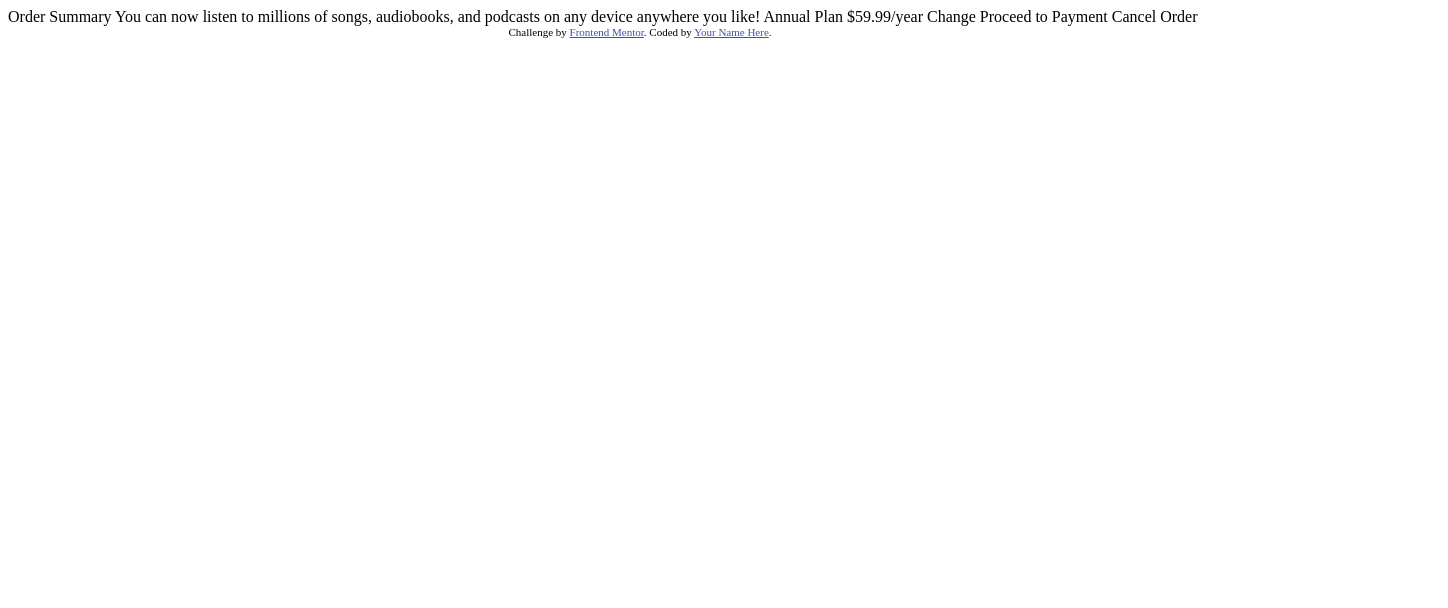
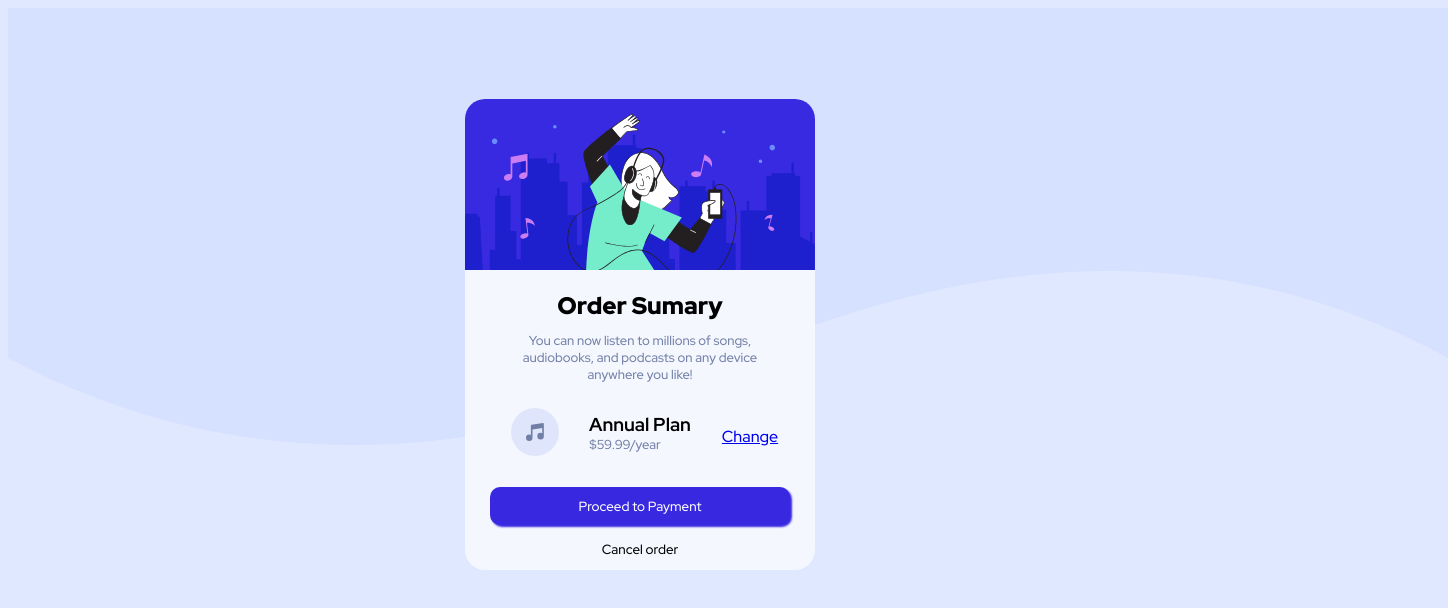
Before and after one commit to guedesyc/order-summary-component-main, a plain HTML site: page index.html in a window 1280 px wide. Shown: the whole page, 1448 px wide, since content can reach past the window. Drawn offline with Linux system fonts and the light colour scheme.

Commit message:
completed

```diff
--- a/index.html
+++ b/index.html
@@ -1,37 +1,27 @@
 <!DOCTYPE html>
-<html lang="en">
+<html lang="pt-br">
 <head>
   <meta charset="UTF-8">
-  <meta name="viewport" content="width=device-width, initial-scale=1.0"> <!-- displays site properly based on user's device -->
+  <meta name="viewport" content="width=device-width, initial-scale=1.0">
 
   <link rel="icon" type="image/png" sizes="32x32" href="./images/favicon-32x32.png">
+  <link rel="stylesheet" href="style.css">
 
   <title>Frontend Mentor | Order summary card</title>
-
-  <!-- Feel free to remove these styles or customise in your own stylesheet 👍 -->
-  <style>
-    .attribution { font-size: 11px; text-align: center; }
-    .attribution a { color: hsl(228, 45%, 44%); }
-  </style>
 </head>
 <body>
+  <img src="images/pattern-background-desktop.svg" alt="">
+  <main>
+    <img class="boneco" src="images/illustration-hero.svg" alt="">
+    <h1> Order Sumary</h1>
+    <h2>You can now listen to millions of songs, <br> audiobooks, and podcasts on any device <br> anywhere you like!</h2>
+    <h3>Annual Plan</h3>
+    <h4>$59.99/year</h4>
+    <img class="logo" src="images/icon-music.svg" alt="">
+    <a href="#">Change</a>
+    <button>Proceed to Payment</button>
 
-  Order Summary
-
-  You can now listen to millions of songs, audiobooks, and podcasts on any
-  device anywhere you like!
-
-  Annual Plan
-  $59.99/year
-
-  Change
-
-  Proceed to Payment
-  Cancel Order
-
-  <div class="attribution">
-    Challenge by <a href="https://www.frontendmentor.io?ref=challenge" target="_blank">Frontend Mentor</a>.
-    Coded by <a href="#">Your Name Here</a>.
-  </div>
+    <button class="button2">Cancel order</button>
+  </main>
 </body>
 </html>
--- /dev/null
+++ b/style.css
@@ -0,0 +1,94 @@
+@charset "UTF-8";
+@import url('https://fonts.googleapis.com/css2?family=Red+Hat+Display:wght@500;700;900&display=swap');
+
+:root{
+--cor1: hsl(225, 100%, 94%);
+--cor2: hsl(245, 75%, 52%);
+--cor3: hsl(225, 100%, 98%);
+--cor4: hsl(224, 23%, 55%);
+--cor5: hsl(223, 47%, 23%);
+}
+
+body{
+    background-color: var(--cor1);
+    background-size: cover;
+}
+
+main{
+    display: flex;
+    flex-direction: column;
+    align-items: center;
+    background-color: var(--cor1);
+}
+img{
+
+}
+.boneco{
+    display: flex;
+    margin: -350px 0px 0px 0px;
+    max-width: 350px;
+    border-start-start-radius: 20px;
+    border-start-end-radius: 20px;
+    background-color: var(--cor3);
+    padding: 0px 0px 300px 0px;
+    border-end-end-radius: 20px;
+    border-bottom-left-radius: 20px;
+}
+h1{
+    font-family: 'Red Hat Display', Arial, sans-serif;
+    font-weight: 900;
+    font-size: x-large;
+    text-align: center;
+    display: flex;
+    margin: -280px 0px 0px 0px;
+
+}
+h2{
+    font-family: 'Red Hat Display', Arial, sans-serif;
+    font-size: small;
+    font-weight: 500;
+    color: var(--cor4);
+    text-align: center;
+}
+h3{
+    font-family: 'Red Hat Display', Arial, sans-serif;
+    font-weight: 700;
+
+}
+h4{
+    display: flex;
+    font-family: 'Red Hat Display', Arial, sans-serif;
+    font-weight: 500;
+    font-size: small;
+    color: var(--cor4);
+    margin: -20px 0px 0px -30px;
+
+}
+.logo{
+    margin: -45px 0px 0px -210px;
+}
+a{
+    font-family: 'Red Hat Display', Arial, sans-serif;
+    font-weight: 500;
+    font-size: medium;
+    margin: -30px -220px 0px 0px;
+}
+button{
+    background-color: var(--cor2);
+    color: white;
+    margin: 40px;
+    border-radius: 10px;
+    padding: 10px;
+    width: 300px;
+    border: 0px;
+    box-shadow: 2px 2px 2px var(--cor2);
+    font-family: 'Red Hat Display', Arial, sans-serif;
+}
+.button2{
+    background-color: var(--cor3);
+    border: 0px;
+    color: black;
+    margin: -30px 0px 0px 0px;
+    padding: 5px;
+    box-shadow: 0px 0px 0px white;
+}
```
